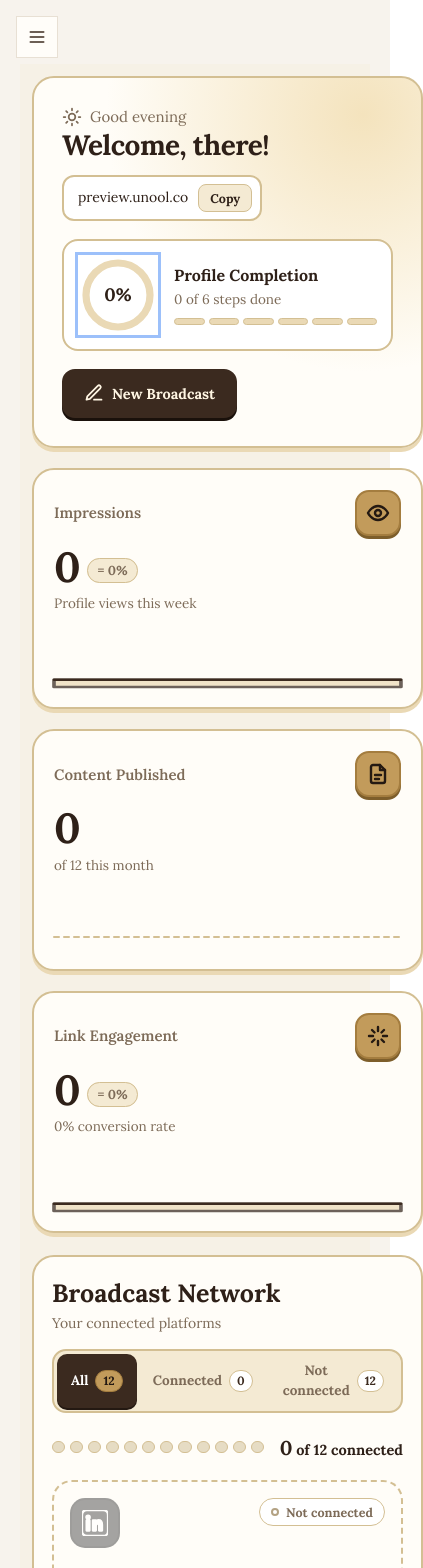
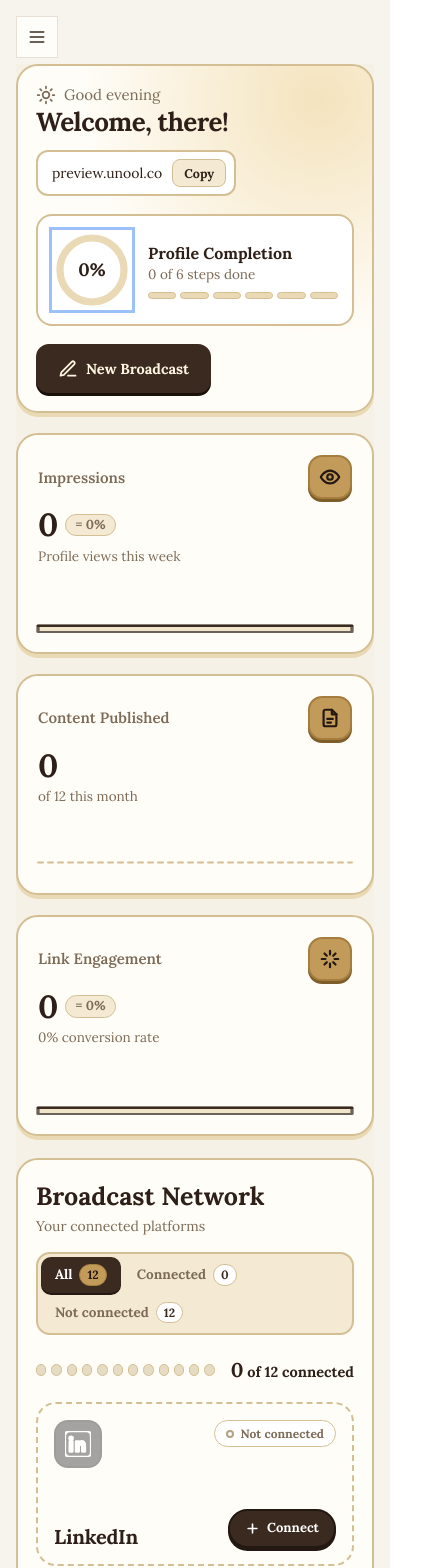
Before and after one commit to xpixenoxx/unool, a Next.js app: page /dashboard in a window 390 px wide. Shown: the top 1568 px of the page, 423 px wide, since content can reach past the window. Built offline with nearby package versions, Linux system fonts and the light colour scheme; no server answers; the database is empty.

Commit message:
fix(dashboard): resolve overview horizontal scroll and optimize responsive layout

```diff
--- a/app/dashboard/layout.tsx
+++ b/app/dashboard/layout.tsx
@@ -369,8 +369,8 @@ export default function DashboardLayout({
         )}
 
         {/* Main content */}
-        <main className="lg:pl-[240px] min-h-screen">
-          <div className="p-5 pt-16 lg:p-8 lg:pt-8">
+        <main className="lg:pl-[240px] min-h-screen max-w-full overflow-x-hidden">
+          <div className="p-4 pt-16 lg:p-6 lg:pt-6 max-w-full overflow-x-hidden min-w-0">
             {children}
           </div>
         </main>
--- a/app/dashboard/overview.css
+++ b/app/dashboard/overview.css
@@ -1,5 +1,6 @@
 @import url('https://fonts.googleapis.com/css2?family=Lora:wght@400;500;600;700&display=swap');
 
+/* ─── CSS Variables & Base Container ─────────────────────────── */
 #ov-root {
   --bg: #f6f1e6;
   --card: #fffdf8;
@@ -16,10 +17,13 @@
   font-family: 'Lora', Georgia, serif;
   color: var(--ink);
   background: var(--bg);
-  padding: 26px;
+  padding: 0 0 28px 0;
   line-height: 1.45;
   box-sizing: border-box;
-  min-height: 100vh;
+  width: 100%;
+  max-width: 100%;
+  min-width: 0;
+  overflow-x: hidden;
 }
 
 #ov-root * {
@@ -55,11 +59,15 @@
   flex: none;
 }
 
+/* ─── Layout Wrapper ─────────────────────────────────────── */
 #ov-root .wrap {
+  width: 100%;
   max-width: 1200px;
   margin: 0 auto;
   display: grid;
   gap: 22px;
+  min-width: 0;
+  box-sizing: border-box;
 }
 
 #ov-root .card {
@@ -67,8 +75,12 @@
   border: 2px solid var(--line);
   border-radius: 22px;
   box-shadow: 0 4px 0 var(--g2);
+  min-width: 0;
+  max-width: 100%;
+  box-sizing: border-box;
 }
 
+/* ─── Buttons ────────────────────────────────────────────── */
 #ov-root .btn {
   display: inline-flex;
   align-items: center;
@@ -80,6 +92,7 @@
   border: 2px solid var(--brn);
   transition: 0.2s;
   cursor: pointer;
+  white-space: nowrap;
 }
 
 #ov-root .btn.d {
@@ -143,8 +156,11 @@
 /* ─── Top Grid (Hero + 3 Stats) ─────────────────────────── */
 #ov-root .top {
   display: grid;
-  grid-template-columns: 1.45fr 1fr 1fr 1fr;
+  grid-template-columns: minmax(0, 1.4fr) repeat(3, minmax(0, 1fr));
   gap: 20px;
+  width: 100%;
+  max-width: 100%;
+  min-width: 0;
 }
 
 #ov-root .hero {
@@ -152,6 +168,9 @@
   position: relative;
   overflow: hidden;
   background: radial-gradient(circle at var(--mx, 85%) var(--my, 10%), #f4e3bd, var(--card) 55%);
+  min-width: 0;
+  max-width: 100%;
+  box-sizing: border-box;
 }
 
 #ov-root .hello {
@@ -164,10 +183,11 @@
 
 #ov-root h1 {
   margin: 2px 0 14px;
-  font-size: clamp(28px, 3.4vw, 38px);
+  font-size: clamp(26px, 3.2vw, 38px);
   line-height: 1.1;
   font-weight: 700;
   letter-spacing: -0.02em;
+  word-break: break-word;
 }
 
 #ov-root .url {
@@ -180,12 +200,16 @@
   background: #fff;
   border: 2px solid var(--line);
   font-size: 14px;
+  min-width: 0;
+  box-sizing: border-box;
 }
 
 #ov-root .url .t {
   overflow: hidden;
   text-overflow: ellipsis;
   white-space: nowrap;
+  min-width: 0;
+  max-width: min(320px, 50vw);
 }
 
 #ov-root .live {
@@ -214,6 +238,7 @@
   font-size: 12.5px;
   font-weight: 700;
   transition: 0.15s;
+  flex-shrink: 0;
 }
 
 #ov-root .cp:hover {
@@ -232,12 +257,20 @@
   border: 2px solid var(--line);
   cursor: pointer;
   transition: transform 0.2s, border-color 0.2s, box-shadow 0.2s;
+  min-width: 0;
+  max-width: 100%;
+  box-sizing: border-box;
 }
 
 #ov-root .comp:hover {
   border-color: var(--gold);
   transform: translateY(-1px);
   box-shadow: 0 4px 0 var(--g2);
+}
+
+#ov-root .comp > div:last-child {
+  min-width: 0;
+  flex: 1;
 }
 
 #ov-root .ring {
@@ -265,21 +298,31 @@
 #ov-root .comp strong {
   display: block;
   font-size: 16px;
+  white-space: nowrap;
+  overflow: hidden;
+  text-overflow: ellipsis;
 }
 
 #ov-root .comp small {
   color: var(--mute);
   font-size: 13.5px;
+  display: block;
+  white-space: nowrap;
+  overflow: hidden;
+  text-overflow: ellipsis;
 }
 
 #ov-root .segs {
   display: flex;
   gap: 4px;
   margin-top: 8px;
+  width: 100%;
+  min-width: 0;
 }
 
 #ov-root .segs i {
   flex: 1;
+  min-width: 0;
   height: 7px;
   border-radius: 4px;
   background: var(--g2);
@@ -291,13 +334,17 @@
   border-color: #a47d3f;
 }
 
-/* ─── Stats ─────────────────────────────────────────────── */
+/* ─── Stat Cards ─────────────────────────────────────────── */
 #ov-root .stat {
   padding: 20px;
   display: flex;
   flex-direction: column;
   gap: 4px;
   transition: 0.25s;
+  min-width: 0;
+  max-width: 100%;
+  overflow: hidden;
+  box-sizing: border-box;
 }
 
 #ov-root .stat:hover {
@@ -313,11 +360,18 @@
   font-size: 15px;
   color: var(--mute);
   font-weight: 600;
+  min-width: 0;
+}
+
+#ov-root .stat .hd span {
+  overflow: hidden;
+  text-overflow: ellipsis;
+  white-space: nowrap;
 }
 
 #ov-root .ib {
-  width: 46px;
-  height: 46px;
+  width: 44px;
+  height: 44px;
   border-radius: 14px;
   display: grid;
   place-items: center;
@@ -326,12 +380,12 @@
   border: 2px solid #a47d3f;
   box-shadow: 0 3px 0 #7d5e2b;
   transition: 0.2s;
-  cursor: pointer;
+  flex: none;
 }
 
 #ov-root .ib svg {
-  width: 24px;
-  height: 24px;
+  width: 22px;
+  height: 22px;
   stroke-width: 2.4;
   transition: 0.35s;
 }
@@ -373,17 +427,20 @@
 }
 
 #ov-root .num {
-  font-size: 42px;
+  font-size: clamp(30px, 2.6vw, 42px);
   font-weight: 700;
   line-height: 1.1;
   margin-top: 4px;
   letter-spacing: -0.03em;
+  display: flex;
+  align-items: center;
+  flex-wrap: wrap;
+  gap: 8px;
 }
 
 #ov-root .tr {
   font-size: 13px;
   font-weight: 700;
-  margin-left: 8px;
   padding: 3px 9px;
   border-radius: 99px;
   vertical-align: middle;
@@ -391,6 +448,7 @@
   background: var(--g3);
   color: var(--mute);
   border: 1.5px solid var(--line);
+  white-space: nowrap;
 }
 
 #ov-root .tr.u {
@@ -408,17 +466,24 @@
 #ov-root .sub {
   font-size: 13.5px;
   color: var(--mute);
+  overflow: hidden;
+  text-overflow: ellipsis;
+  white-space: nowrap;
 }
 
 #ov-root .spw {
   position: relative;
   margin-top: auto;
   padding-top: 10px;
+  width: 100%;
+  max-width: 100%;
+  min-width: 0;
 }
 
 #ov-root .spk {
   width: 100%;
-  height: 60px;
+  max-width: 100%;
+  height: 52px;
   display: block;
   overflow: visible;
   cursor: crosshair;
@@ -490,18 +555,25 @@
 /* ─── Network: Brand Tiles ──────────────────────────────── */
 #ov-root .con {
   padding: 28px;
+  width: 100%;
+  max-width: 100%;
+  min-width: 0;
+  box-sizing: border-box;
 }
 
 #ov-root .ch {
   display: flex;
   align-items: center;
+  justify-content: space-between;
   gap: 16px;
   flex-wrap: wrap;
+  width: 100%;
+  min-width: 0;
 }
 
 #ov-root .ch > div:first-child {
   flex: 1;
-  min-width: 200px;
+  min-width: 180px;
 }
 
 #ov-root .ch h2 {
@@ -523,6 +595,8 @@
   border-radius: 14px;
   background: var(--g3);
   border: 2px solid var(--line);
+  max-width: 100%;
+  flex-wrap: wrap;
 }
 
 #ov-root .seg button {
@@ -535,6 +609,7 @@
   font-weight: 700;
   color: var(--mute);
   transition: 0.2s;
+  white-space: nowrap;
 }
 
 #ov-root .seg button em {
@@ -569,17 +644,23 @@
   align-items: center;
   gap: 16px;
   margin: 20px 0 18px;
+  width: 100%;
+  max-width: 100%;
+  min-width: 0;
+  box-sizing: border-box;
 }
 
 #ov-root .spec {
   display: flex;
   gap: 5px;
   flex: 1;
+  min-width: 0;
   height: 12px;
 }
 
 #ov-root .spec i {
   flex: 1;
+  min-width: 0;
   border-radius: 6px;
   background: #e6dcc4;
   border: 1.5px solid var(--line);
@@ -599,6 +680,7 @@
   font-weight: 700;
   font-size: 14.5px;
   white-space: nowrap;
+  flex-shrink: 0;
 }
 
 #ov-root .meter span b {
@@ -607,8 +689,12 @@
 
 #ov-root .tiles {
   display: grid;
-  grid-template-columns: repeat(auto-fill, minmax(min(100%, 240px), 1fr));
+  grid-template-columns: repeat(auto-fill, minmax(min(100%, 200px), 1fr));
   gap: 16px;
+  width: 100%;
+  max-width: 100%;
+  min-width: 0;
+  box-sizing: border-box;
 }
 
 #ov-root .tile {
@@ -618,14 +704,17 @@
   display: flex;
   flex-direction: column;
   justify-content: space-between;
-  gap: 26px;
-  min-height: 168px;
+  gap: 24px;
+  min-height: 164px;
   padding: 16px;
   border-radius: 20px;
   background: #fffdf8;
   border: 2px dashed var(--line);
   color: var(--ink);
   transition: transform 0.25s, box-shadow 0.25s, border-color 0.3s, color 0.4s 0.15s;
+  min-width: 0;
+  max-width: 100%;
+  box-sizing: border-box;
 }
 
 #ov-root .tile:hover,
@@ -690,23 +779,7 @@
   opacity: 0;
   transition: opacity 0.6s 0.2s, transform 0.5s;
   pointer-events: none;
-  display: flex;
-  align-items: center;
-  justify-content: center;
-}
-
-#ov-root .bgm img {
-  height: 120px;
-  width: 120px;
-  object-fit: contain;
-  filter: brightness(0) invert(1);
-}
-
-#ov-root .bgm svg {
-  height: 120px;
-  width: 120px;
-  stroke: none;
-  fill: #fff;
+  overflow: hidden;
 }
 
 #ov-root .tile.on .bgm {
@@ -722,14 +795,15 @@
   justify-content: space-between;
   align-items: flex-start;
   gap: 8px;
+  width: 100%;
 }
 
 #ov-root .lg {
   display: grid;
   place-items: center;
-  width: 50px;
-  height: 50px;
-  border-radius: 15px;
+  width: 48px;
+  height: 48px;
+  border-radius: 14px;
   font-weight: 700;
   font-size: 17px;
   color: #fff;
@@ -738,12 +812,6 @@
   border: 2px solid rgba(0, 0, 0, 0.12);
   transition: 0.4s;
   flex: none;
-}
-
-#ov-root .lg img {
-  width: 62%;
-  height: 62%;
-  object-fit: contain;
 }
 
 #ov-root .lg svg {
@@ -768,12 +836,13 @@
   gap: 7px;
   padding: 4px 11px;
   border-radius: 99px;
-  font-size: 12.5px;
+  font-size: 12px;
   font-weight: 700;
   background: #fff;
   border: 1.5px solid var(--line);
   color: var(--mute);
   transition: 0.4s;
+  white-space: nowrap;
 }
 
 #ov-root .st:before {
@@ -802,31 +871,36 @@
   align-items: flex-end;
   justify-content: space-between;
   gap: 10px;
+  width: 100%;
 }
 
 #ov-root .tb b {
-  font-size: 22px;
+  font-size: 20px;
   line-height: 1.1;
   font-weight: 700;
   letter-spacing: -0.01em;
+  overflow: hidden;
+  text-overflow: ellipsis;
+  white-space: nowrap;
 }
 
 #ov-root .tbtn {
   display: inline-flex;
   align-items: center;
   gap: 7px;
-  padding: 9px 16px;
+  padding: 8px 15px;
   border-radius: 99px;
   font-weight: 700;
-  font-size: 13.5px;
+  font-size: 13px;
   transition: 0.2s;
   white-space: nowrap;
   cursor: pointer;
+  flex-shrink: 0;
 }
 
 #ov-root .tbtn svg {
-  width: 16px;
-  height: 16px;
+  width: 15px;
+  height: 15px;
   stroke-width: 2.6;
 }
 
@@ -919,23 +993,15 @@
   transform: translateX(4px);
 }
 
-#ov-root .intro .tile {
-  animation: rise 0.5s both;
-  animation-delay: calc(var(--i) * 60ms + 150ms);
-}
-
-@keyframes rise {
-  from {
-    opacity: 0;
-    transform: translateY(18px);
-  }
-}
-
-/* ─── Tools (4 Cards) ──────────────────────────────────── */
+/* ─── Tools Grid (4 Cards) ───────────────────────────────── */
 #ov-root .tools {
   display: grid;
-  grid-template-columns: repeat(4, 1fr);
+  grid-template-columns: repeat(4, minmax(0, 1fr));
   gap: 18px;
+  width: 100%;
+  max-width: 100%;
+  min-width: 0;
+  box-sizing: border-box;
 }
 
 #ov-root .tool {
@@ -946,6 +1012,9 @@
   position: relative;
   transition: 0.3s;
   overflow: hidden;
+  min-width: 0;
+  max-width: 100%;
+  box-sizing: border-box;
 }
 
 #ov-root .tool:hover {
@@ -962,6 +1031,9 @@
   display: grid;
   place-items: center;
   padding: 10px;
+  width: 100%;
+  min-width: 0;
+  box-sizing: border-box;
 }
 
 #ov-root .tag {
@@ -976,6 +1048,7 @@
   color: var(--esp);
   border: 2px solid #a47d3f;
   z-index: 2;
+  white-space: nowrap;
 }
 
 #ov-root .tool h3 {
@@ -983,12 +1056,14 @@
   font-size: 19px;
   font-weight: 700;
   line-height: 1.2;
+  word-break: break-word;
 }
 
 #ov-root .t2 {
   font-size: 13px;
   color: var(--mute);
   margin-top: -5px;
+  word-break: break-word;
 }
 
 #ov-root .tool p {
@@ -996,6 +1071,7 @@
   font-size: 14px;
   color: #4b3a2d;
   flex: 1;
+  word-break: break-word;
 }
 
 #ov-root .tool .btn {
@@ -1004,16 +1080,21 @@
 
 #ov-root .days {
   display: flex;
-  gap: 5px;
+  gap: 4px;
+  width: 100%;
+  max-width: 100%;
+  justify-content: center;
 }
 
 #ov-root .days button {
-  width: 27px;
+  flex: 1;
+  max-width: 32px;
+  min-width: 20px;
   height: 46px;
   border-radius: 9px;
   background: #fff;
   border: 2px solid var(--line);
-  font-size: 11.5px;
+  font-size: 11px;
   font-weight: 700;
   color: var(--mute);
   display: grid;
@@ -1062,7 +1143,7 @@
   height: 46px;
   margin: -23px;
   border-radius: 13px;
-  background: var(--c, #3b2a1f);
+  background: var(--c);
   transition: 0.4s cubic-bezier(0.2, 1.3, 0.4, 1);
   display: grid;
   place-items: center;
@@ -1075,11 +1156,11 @@
 }
 
 #ov-root .tool:hover .fan i:nth-child(1) {
-  transform: translateX(-62px) rotate(-8deg);
+  transform: translateX(-56px) rotate(-8deg);
 }
 
 #ov-root .tool:hover .fan i:nth-child(3) {
-  transform: translateX(62px) rotate(8deg);
+  transform: translateX(56px) rotate(8deg);
 }
 
 #ov-root .fan i:nth-child(2) {
@@ -1089,11 +1170,13 @@
 
 #ov-root .mini {
   width: 100%;
+  max-width: 100%;
   background: #fff;
   border: 2px solid var(--line);
   border-radius: 10px;
   overflow: hidden;
   font-size: 11.5px;
+  box-sizing: border-box;
 }
 
 #ov-root .mini .bar {
@@ -1104,6 +1187,7 @@
   background: var(--g3);
   color: var(--mute);
   border-bottom: 2px solid var(--line);
+  min-width: 0;
 }
 
 #ov-root .mini .bar i {
@@ -1111,6 +1195,7 @@
   height: 6px;
   border-radius: 50%;
   background: var(--line);
+  flex-shrink: 0;
 }
 
 #ov-root .mini .bar span {
@@ -1118,6 +1203,7 @@
   overflow: hidden;
   text-overflow: ellipsis;
   white-space: nowrap;
+  min-width: 0;
 }
 
 #ov-root .mini .ln {
@@ -1130,13 +1216,14 @@
 
 #ov-root .tool:hover .mini .ln {
   background: var(--gold);
-  width: 80% !important;
+  width: 80%;
 }
 
 #ov-root .chat {
   display: grid;
   gap: 6px;
   width: 100%;
+  min-width: 0;
 }
 
 #ov-root .chat span {
@@ -1148,6 +1235,7 @@
   max-width: 92%;
   border: 2px solid var(--line);
   background: #fff;
+  word-break: break-word;
 }
 
 #ov-root .chat .b {
@@ -1168,17 +1256,25 @@
 /* ─── Recent Broadcasts ─────────────────────────────────── */
 #ov-root .rec {
   padding: 26px;
+  width: 100%;
+  max-width: 100%;
+  min-width: 0;
+  box-sizing: border-box;
 }
 
 #ov-root .rec .sh {
   display: flex;
+  align-items: center;
   justify-content: space-between;
-  align-items: center;
   gap: 16px;
+  flex-wrap: wrap;
+  width: 100%;
+  min-width: 0;
 }
 
 #ov-root .rec .sh > div {
   flex: 1;
+  min-width: 180px;
 }
 
 #ov-root .rec .sh h2 {
@@ -1197,11 +1293,14 @@
   display: grid;
   gap: 12px;
   margin-top: 18px;
+  width: 100%;
+  max-width: 100%;
+  min-width: 0;
 }
 
 #ov-root .it {
   display: grid;
-  grid-template-columns: auto 1fr auto;
+  grid-template-columns: auto minmax(0, 1fr) auto;
   gap: 14px 16px;
   align-items: center;
   padding: 15px 18px;
@@ -1210,6 +1309,10 @@
   border: 2px solid var(--line);
   cursor: pointer;
   transition: 0.25s;
+  width: 100%;
+  max-width: 100%;
+  min-width: 0;
+  box-sizing: border-box;
 }
 
 #ov-root .it:hover {
@@ -1224,6 +1327,12 @@
   border-radius: 50%;
   background: var(--gold);
   box-shadow: 0 0 0 5px rgba(194, 155, 91, 0.25);
+  flex-shrink: 0;
+}
+
+#ov-root .it > div:nth-child(2) {
+  min-width: 0;
+  overflow: hidden;
 }
 
 #ov-root .it p {
@@ -1233,15 +1342,18 @@
   overflow: hidden;
   text-overflow: ellipsis;
   white-space: nowrap;
+  min-width: 0;
 }
 
 #ov-root .it.open p {
   white-space: normal;
+  word-break: break-word;
 }
 
 #ov-root .it small {
   color: var(--mute);
   font-size: 13px;
+  display: block;
 }
 
 #ov-root .step {
@@ -1251,6 +1363,7 @@
   font-size: 12px;
   font-weight: 700;
   color: #a8967e;
+  flex-shrink: 0;
 }
 
 #ov-root .step span {
@@ -1258,6 +1371,7 @@
   border-radius: 99px;
   background: var(--g3);
   border: 1.5px solid var(--line);
+  white-space: nowrap;
 }
 
 #ov-root .step span.cur {
@@ -1276,6 +1390,7 @@
   width: 12px;
   height: 2px;
   background: var(--line);
+  flex-shrink: 0;
 }
 
 #ov-root .it .pr {
@@ -1285,6 +1400,7 @@
   background: var(--g2);
   border: 1px solid var(--line);
   overflow: hidden;
+  width: 100%;
 }
 
 #ov-root .it .pr i {
@@ -1317,6 +1433,7 @@
   color: var(--mute);
 }
 
+/* ─── Toast Notification ─────────────────────────────────── */
 #ov-root .toast {
   position: fixed;
   left: 50%;
@@ -1340,33 +1457,37 @@
   transform: translate(-50%, 0);
 }
 
-/* ─── Media Queries ─────────────────────────────────────── */
-@media (max-width: 1050px) {
+/* ─── Responsive Breakpoints ─────────────────────────────── */
+/* When window <= 1380px (content area <= ~1100px due to 240px sidebar) */
+@media (max-width: 1380px) {
   #ov-root .top {
-    grid-template-columns: 1fr 1fr 1fr;
+    grid-template-columns: repeat(3, minmax(0, 1fr));
   }
   #ov-root .hero {
     grid-column: 1 / -1;
   }
+}
+
+/* When window <= 1220px */
+@media (max-width: 1220px) {
   #ov-root .tools {
-    grid-template-columns: 1fr 1fr;
+    grid-template-columns: repeat(2, minmax(0, 1fr));
   }
 }
 
-@media (max-width: 640px) {
-  #ov-root {
-    padding: 12px;
+/* When window <= 880px */
+@media (max-width: 880px) {
+  #ov-root .top {
+    grid-template-columns: repeat(2, minmax(0, 1fr));
   }
-  #ov-root .top,
-  #ov-root .tools {
-    grid-template-columns: 1fr;
+  #ov-root .hero {
+    grid-column: 1 / -1;
   }
-  #ov-root .con,
-  #ov-root .rec {
-    padding: 18px;
+  #ov-root .stat:last-child {
+    grid-column: 1 / -1;
   }
   #ov-root .it {
-    grid-template-columns: auto 1fr;
+    grid-template-columns: auto minmax(0, 1fr);
   }
   #ov-root .it .step {
     grid-column: 1 / -1;
@@ -1377,6 +1498,26 @@
   }
 }
 
+/* Mobile: <= 600px */
+@media (max-width: 600px) {
+  #ov-root .top,
+  #ov-root .tools {
+    grid-template-columns: minmax(0, 1fr);
+  }
+  #ov-root .hero,
+  #ov-root .stat:last-child {
+    grid-column: auto;
+  }
+  #ov-root .con,
+  #ov-root .rec,
+  #ov-root .hero {
+    padding: 18px;
+  }
+  #ov-root .num {
+    font-size: 32px;
+  }
+}
+
 @media (prefers-reduced-motion: reduce) {
   #ov-root * {
     animation: none !important;
```
